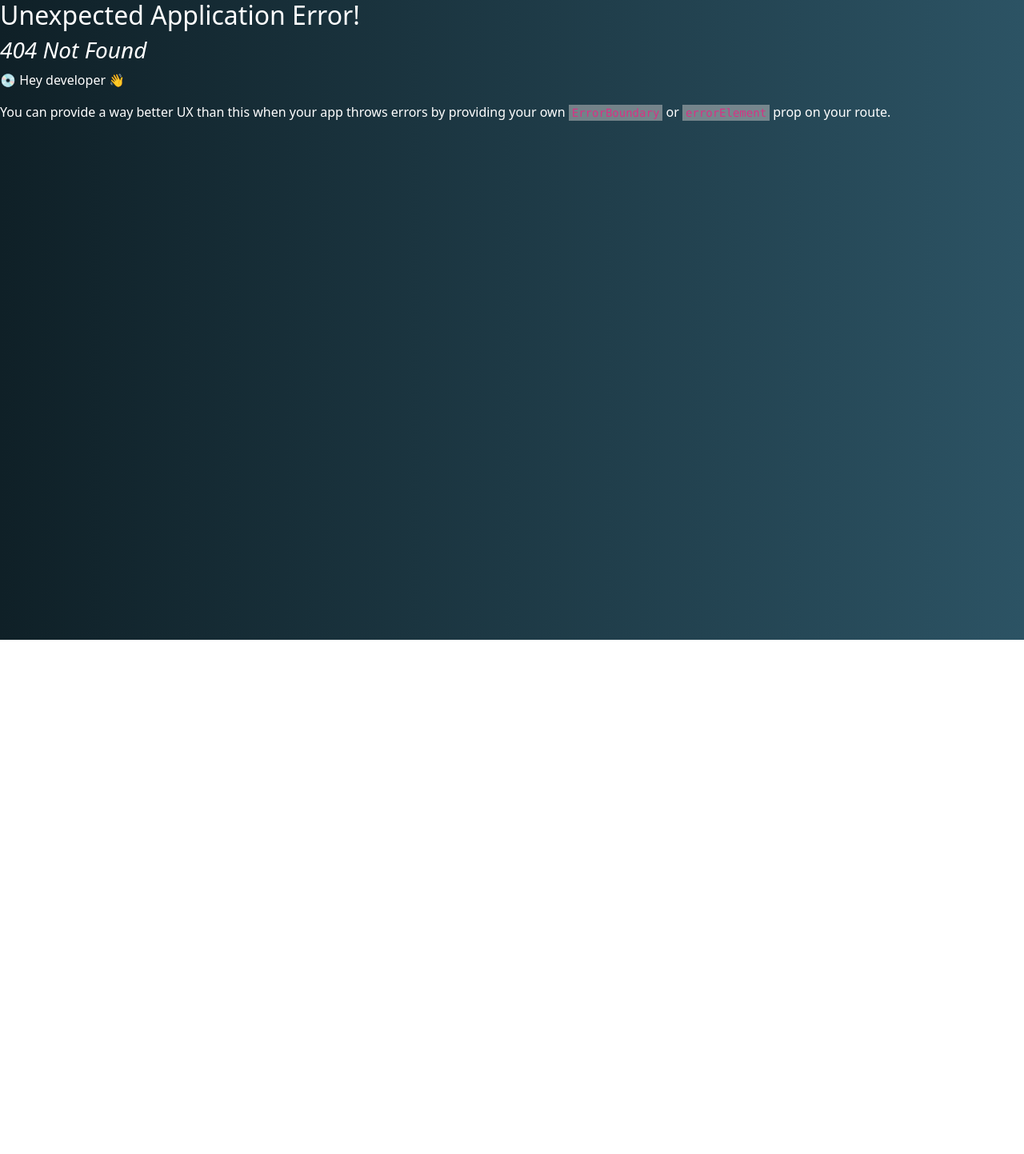
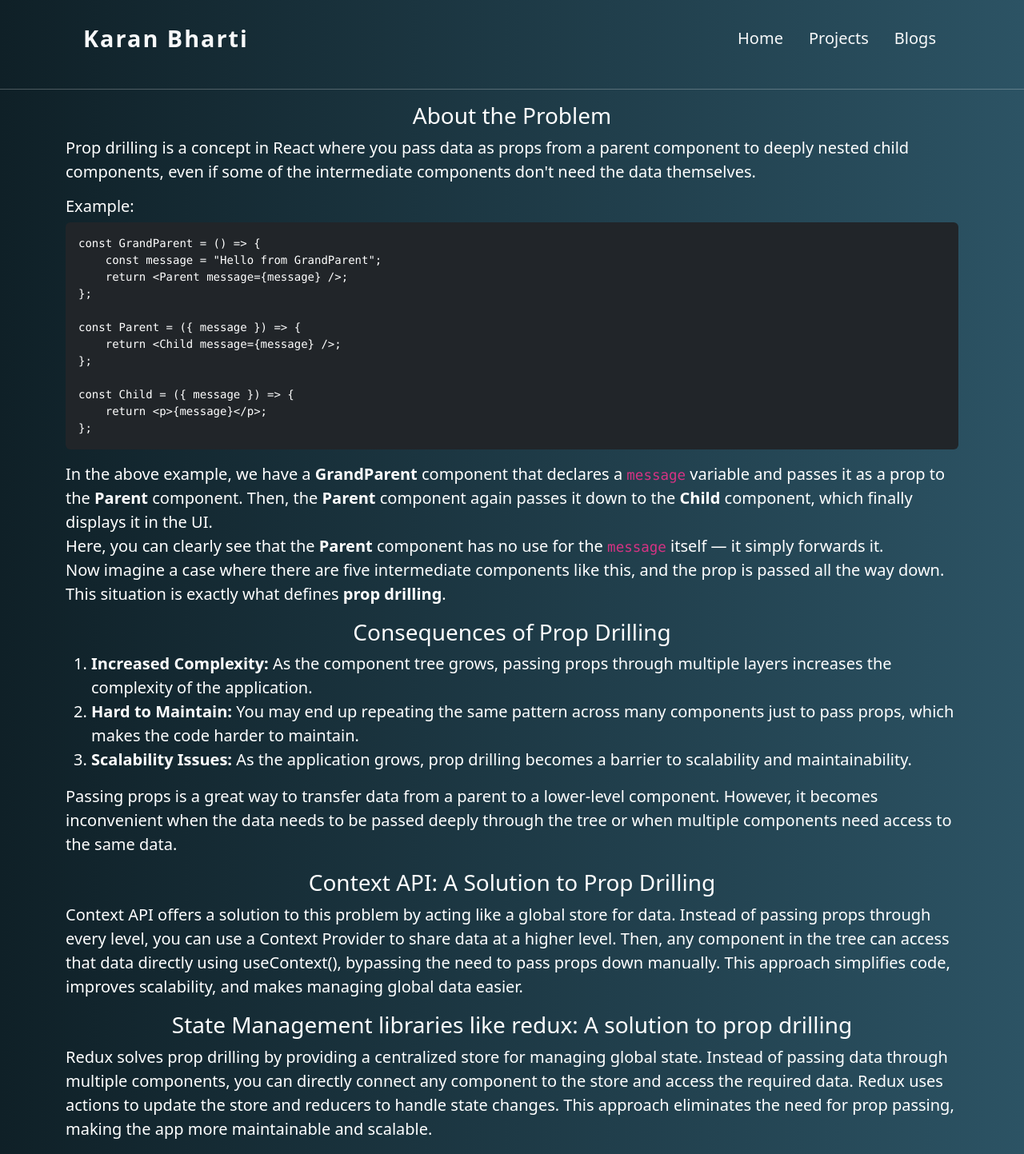
Before and after one commit to Karan-Bharti1/Karan-Bharti, a React (Vite) app: page /props-drilling in a window 1280 px wide. Before the commit this address had no page. Shown: the whole page at 80% size. Before the commit the page ends 800 px from the top, so only its background shows below. Built offline with nearby package versions, Linux system fonts and the light colour scheme.

Commit message:
feat: added a blog for prop drilling

```diff
--- a/src/Blogs/PropDrill.jsx
+++ b/src/Blogs/PropDrill.jsx
@@ -0,0 +1,72 @@
+import Header from "../components/header";
+
+const PropDrill = () => {
+    return (
+        <>
+            <Header />
+            <hr />
+            <main className="container">
+
+
+                <h3 className="text-center">About the Problem</h3>
+                <p className="fs-5">
+                    Prop drilling is a concept in React where you pass data as props from a parent component to deeply nested child components,
+                    even if some of the intermediate components don't need the data themselves.
+                </p>
+
+                <h5>Example:</h5>
+                <pre className="bg-dark text-white p-3 rounded">
+                    <code>
+{`const GrandParent = () => {
+    const message = "Hello from GrandParent";
+    return <Parent message={message} />;
+};
+
+const Parent = ({ message }) => {
+    return <Child message={message} />;
+};
+
+const Child = ({ message }) => {
+    return <p>{message}</p>;
+};`}
+                    </code>
+                </pre>
+
+                <p className="fs-5">
+                    In the above example, we have a <strong>GrandParent</strong> component that declares a <code>message</code> variable and passes it as a prop to the <strong>Parent</strong> component.
+                    Then, the <strong>Parent</strong> component again passes it down to the <strong>Child</strong> component, which finally displays it in the UI.
+                    <br />
+                    Here, you can clearly see that the <strong>Parent</strong> component has no use for the <code>message</code> itself — it simply forwards it.
+                    <br />
+                    Now imagine a case where there are five intermediate components like this, and the prop is passed all the way down. This situation is exactly what defines <strong>prop drilling</strong>.
+                </p>
+
+                <h3 className="text-center">Consequences of Prop Drilling</h3>
+                <ol>
+                    <li className="fs-5">
+                        <strong>Increased Complexity:</strong> As the component tree grows, passing props through multiple layers increases the complexity of the application.
+                    </li>
+                    <li className="fs-5">
+                        <strong>Hard to Maintain:</strong> You may end up repeating the same pattern across many components just to pass props, which makes the code harder to maintain.
+                    </li>
+                    <li className="fs-5">
+                        <strong>Scalability Issues:</strong> As the application grows, prop drilling becomes a barrier to scalability and maintainability.
+                    </li>
+                </ol>
+
+                <p className="fs-5">
+                    Passing props is a great way to transfer data from a parent to a lower-level component.
+                    However, it becomes inconvenient when the data needs to be passed deeply through the tree or when multiple components need access to the same data.
+                </p>
+
+                <h3 className="text-center">Context API: A Solution to Prop Drilling</h3>
+                <p className="fs-5">Context API offers a solution to this problem by acting like a global store for data. Instead of passing props through every level, you can use a Context Provider to share data at a higher level. Then, any component in the tree can access that data directly using useContext(), bypassing the need to pass props down manually. This approach simplifies code, improves scalability, and makes managing global data easier.</p>
+                <h3 className="text-center">State Management libraries like redux: A solution to prop drilling</h3>
+                <p className="fs-5">Redux solves prop drilling by providing a centralized store for managing global state. Instead of passing data through multiple components, you can directly connect any component to the store and access the required data. Redux uses actions to update the store and reducers to handle state changes. This approach eliminates the need for prop passing, making the app more maintainable and scalable.</p>
+            </main>
+
+        </>
+    );
+};
+
+export default PropDrill;
--- a/src/database/Bloglist.js
+++ b/src/database/Bloglist.js
@@ -1,4 +1,5 @@
 export const BlogList=[{
     title:"Prop Drilling",
-    description:"Prop drilling is a concept in React where you pass data as props from a parent component to deeply nested child components,even if some of intermediate components don't need the data themselves."
+    description:"Prop drilling is a concept in React where you pass data as props from a parent component to deeply nested child components,even if some of intermediate components don't need the data themselves.",
+    path:"/props-drilling"
 }]
--- a/src/main.jsx
+++ b/src/main.jsx
@@ -5,6 +5,7 @@ import{createBrowserRouter, RouterProvider} from "react-router-dom"
 import App from './App.jsx'
 import Projects from './pages/Projects.jsx'
 import Blogs from './pages/Blogs.jsx'
+import PropDrill from './Blogs/PropDrill.jsx'
 const router=createBrowserRouter([
   {
       path: '/',
@@ -15,6 +16,9 @@ const router=createBrowserRouter([
   },{
     path:"/blogs",
     element:<Blogs/>
+  },{
+    path:"/props-drilling",
+    element:<PropDrill/>
   }
 ])
 createRoot(document.getElementById('root')).render(
--- a/src/pages/Blogs.jsx
+++ b/src/pages/Blogs.jsx
@@ -18,7 +18,7 @@ const Blogs = () => {
                                     <div className="card-body d-flex flex-column">
                                         <h5 className="card-title">{blog.title}</h5>
                                         <p className="card-text flex-grow-1">{blog.description}</p>
-                                        <Link  className=" link-button-secondary mt-auto">
+                                        <Link to={blog.path}  className=" link-button-secondary mt-auto">
                                             Let's Check it Out
                                         </Link>
                                     </div>
```
